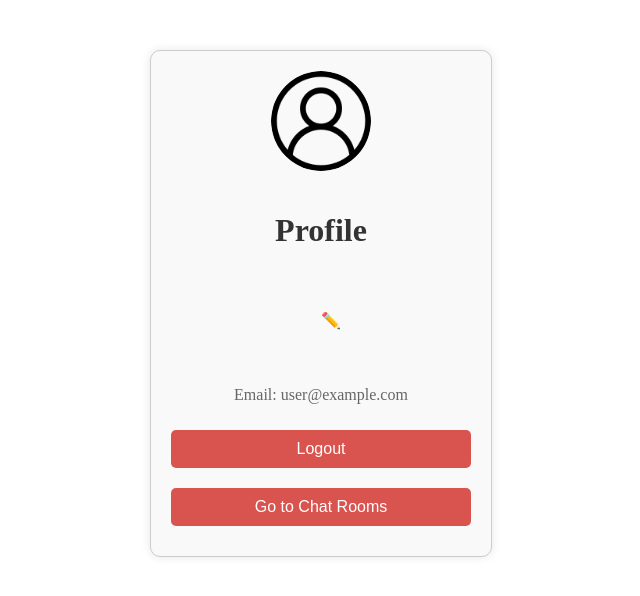
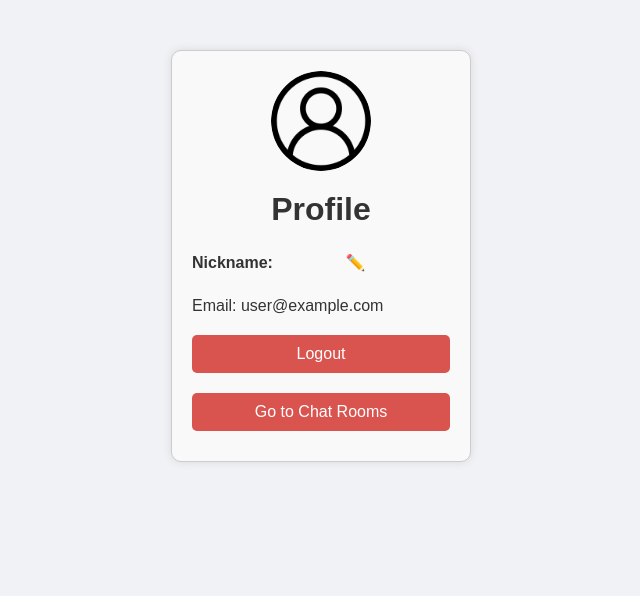
Before and after one commit to AxM133/web-chat, a React (Create React App) app in the folder client/: page /profile in a window 1280 px wide. Shown: the top 596 px of the page, without its empty margins (319-959 px from the left). Built offline with nearby package versions, Linux system fonts and the light colour scheme; no server answers; the database is empty; sample sign-in values are in the browser's storage.

Commit message:
V.4 new style

```diff
--- a/client/src/components/AvatarUpload.css
+++ b/client/src/components/AvatarUpload.css
@@ -3,7 +3,6 @@
     display: flex;
     justify-content: center;
     align-items: center;
-    margin-bottom: 20px;
   }
 
   .avatar {
--- a/client/src/components/ChatRoom.css
+++ b/client/src/components/ChatRoom.css
@@ -10,10 +10,35 @@
   box-shadow: 0 0 10px rgba(0, 0, 0, 0.1);
 }
 
+.back-button {
+  align-self: flex-start;
+  background: none;
+  border: none;
+  font-size: 18px;
+  color: #333;
+  cursor: pointer;
+  margin-bottom: 20px;
+  width: 40px;
+}
+
+.back-button:hover {
+  color: #ffffff;
+}
+
+.header-chatrooms {
+  display: flex;
+  align-items: center;
+}
+
+.chat-title {
+  margin: 10px 13vw 25px 13vw;
+}
+
 .messages {
   flex: 1;
   overflow-y: auto;
   margin-bottom: 20px;
+  padding: 8px;
 }
 
 .message {
@@ -21,7 +46,7 @@
   border-radius: 10px;
   margin-bottom: 10px;
   position: relative;
-  max-width: 80%;
+  max-width: 100%;
 }
 
 .message.sent {
@@ -70,6 +95,7 @@ form button {
   color: #fff;
   cursor: pointer;
   transition: background 0.3s ease;
+  width: 80px;
 }
 
 form button:hover {
--- a/client/src/components/ChatRoom.js
+++ b/client/src/components/ChatRoom.js
@@ -1,5 +1,5 @@
 import React, { useEffect, useState, useRef } from 'react';
-import { useParams } from 'react-router-dom';
+import { useParams, useNavigate } from 'react-router-dom';
 import { db } from '../firebase';
 import { collection, query, orderBy, onSnapshot, addDoc, serverTimestamp, getDoc, doc } from 'firebase/firestore';
 import { useAuth } from '../Auth';
@@ -7,6 +7,7 @@ import './ChatRoom.css';
 
 function ChatRoom() {
   const { roomId } = useParams();
+  const navigate = useNavigate();
   const { currentUser } = useAuth();
   const [messages, setMessages] = useState([]);
   const [newMessage, setNewMessage] = useState('');
@@ -71,6 +72,12 @@ function ChatRoom() {
 
   return (
     <div className="chat-room">
+      <div className='header-chatrooms'>
+        <button className="back-button" onClick={() => navigate('/chatrooms')}>
+          ←
+        </button>
+        <h2 className="chat-title">{roomId}</h2>
+      </div>
       <div className="messages">
         {messages.map((message) => (
           <div key={message.id} className={`message ${message.uid === currentUser?.uid ? 'sent' : 'received'}`}>
--- a/client/src/components/ChatRooms.css
+++ b/client/src/components/ChatRooms.css
@@ -1,26 +1,49 @@
 .chat-rooms {
+  width: 300px;
+  margin: 50px auto;
+  padding: 20px;
+  border: 1px solid #ccc;
+  border-radius: 10px;
+  background: #f9f9f9;
+  box-shadow: 0 0 10px rgba(0, 0, 0, 0.1);
+  text-align: center;
+  position: relative;
+}
+
+.back-button {
+  background: none;
+  border: none;
+  font-size: 24px;
+  color: #333;
+  cursor: pointer;
+}
+
+.back-button:hover {
+  color: #fff;
+}
+
+.display-back-btn {
   display: flex;
-  flex-direction: column;
-  align-items: center;
-  padding: 20px;
-  background: #fff;
-  border-radius: 10px;
-  box-shadow: 0 0 10px rgba(0, 0, 0, 0.1);
+}
+
+h2 {
+  margin-top: 0;
+  font-size: 24px;
 }
 
 .chat-room-link {
-  display: block;
-  padding: 10px 20px;
+  background: #f1f1f1;
+  padding: 10px;
+  border-radius: 10px;
   margin: 10px 0;
-  border-radius: 5px;
-  background-color: #f1f1f1;
+}
+
+.chat-room-link a {
+  text-decoration: none;
   color: #333;
-  text-decoration: none;
-  transition: background 0.3s ease;
-  width: 100%;
-  text-align: center;
+  font-size: 18px;
 }
 
 .chat-room-link:hover {
-  background-color: #ddd;
+  background: #e1e1e1;
 }
--- a/client/src/components/ChatRooms.js
+++ b/client/src/components/ChatRooms.js
@@ -1,15 +1,23 @@
 import React from 'react';
-import { Link } from 'react-router-dom';
+import { Link, useNavigate } from 'react-router-dom';
 import './ChatRooms.css';
 
-function ChatRooms() {
+const ChatRooms = () => {
+  const navigate = useNavigate();
+
   return (
     <div className="chat-rooms">
-      <h1>Chat Rooms</h1>
-      <Link to="/chatroom/general" className="chat-room-link">General</Link>
-      {/* Добавьте другие комнаты чата здесь */}
+      <div className='display-back-btn'>
+        <button className="back-button" onClick={() => navigate('/profile')}>
+          ←
+        </button>
+      </div>
+      <h2>Chat Rooms</h2>
+      <div className="chat-room-link">
+        <Link to={`/chatroom/general`}>General</Link>
+      </div>
     </div>
   );
-}
+};
 
 export default ChatRooms;
--- a/client/src/components/auth/Auth.css
+++ b/client/src/components/auth/Auth.css
@@ -1,3 +1,65 @@
+/* Сброс стилей для всех элементов */
+* {
+    margin: 0;
+    padding: 0;
+    box-sizing: border-box;
+  }
+
+  /* Основные стили для body */
+  body {
+    font-family: 'Arial', sans-serif;
+    background-color: #f0f2f5;
+    color: #333;
+  }
+
+  /* Центрирование содержимого */
+  .app-container {
+    display: flex;
+    justify-content: center;
+    align-items: center;
+    height: 100vh;
+  }
+
+  /* Стили для заголовков */
+  h1, h2 {
+    color: #333;
+  }
+
+  /* Общие стили для кнопок */
+  button {
+    cursor: pointer;
+    transition: background 0.3s ease;
+  }
+
+  /* Плавный переход для всех изменений */
+  button:hover {
+    background-color: #4cae4c;
+  }
+
+  /* Стиль для ссылок */
+  a {
+    color: #5cb85c;
+    text-decoration: none;
+  }
+
+  a:hover {
+    text-decoration: underline;
+  }
+
+  /* Форма для вывода ошибок */
+  .error-message {
+    color: red;
+    margin-top: 10px;
+  }
+
+  /* Форма для успешного сообщения */
+  .success-message {
+    color: green;
+    margin-top: 10px;
+  }
+
+/* --------------------------------------- */
+
 .auth-container {
     display: flex;
     justify-content: center;
@@ -11,8 +73,9 @@
     padding: 40px;
     border-radius: 10px;
     box-shadow: 0 0 10px rgba(0, 0, 0, 0.1);
-    width: 300px;
+    width: 400px;
     text-align: center;
+    flex-direction: column;
   }
 
   .auth-form h2 {
--- a/client/src/components/auth/Profile.css
+++ b/client/src/components/auth/Profile.css
@@ -18,7 +18,7 @@
   cursor: pointer;
 }
 
-h1, h2 {
+h1 {
   color: #333;
 }
 
@@ -43,16 +43,39 @@ button:hover {
   background: #c9302c;
 }
 
-.nickname-container {
+.nickname-container,
+.email-container {
   display: flex;
   align-items: center;
-  justify-content: center;
+  justify-content: flex-start;
+  margin: 10px 0;
+}
+
+.nickname-display {
+  display: flex;
+  align-items: center;
+}
+
+.nickname-label {
+  font-weight: bold;
+  margin-right: 5px;
+}
+
+.nickname-value {
+  word-break: break-all;
 }
 
 .edit-button {
   background: none;
   border: none;
   cursor: pointer;
-  margin-left: 10px;
+  font-size: 16px;
+  padding: 5px;
+  width: 35px;
+  margin: 10px 0px 10px 60px;
+}
+
+.input-nickname {
+  padding: 5px;
   font-size: 16px;
 }
--- a/client/src/components/auth/Profile.js
+++ b/client/src/components/auth/Profile.js
@@ -69,19 +69,23 @@ function Profile() {
           <div className="nickname-container">
             {editingNickname ? (
               <input
+                className='input-nickname'
                 type="text"
                 value={nickname}
                 onChange={(e) => setNickname(e.target.value)}
                 onBlur={handleNicknameChange}
               />
             ) : (
-              <h2>
-                {nickname}
+              <div className="nickname-display">
+                <span className="nickname-label">Nickname:</span>
+                <span className="nickname-value">{nickname}</span>
                 <button onClick={() => setEditingNickname(true)} className="edit-button">✏️</button>
-              </h2>
+              </div>
             )}
           </div>
-          <p>Email: {currentUser.email}</p>
+          <div className="email-container">
+            <span>Email: {currentUser.email}</span>
+          </div>
           <button onClick={handleLogout}>Logout</button>
           <button onClick={() => navigate('/chatrooms')}>Go to Chat Rooms</button>
         </div>
```
